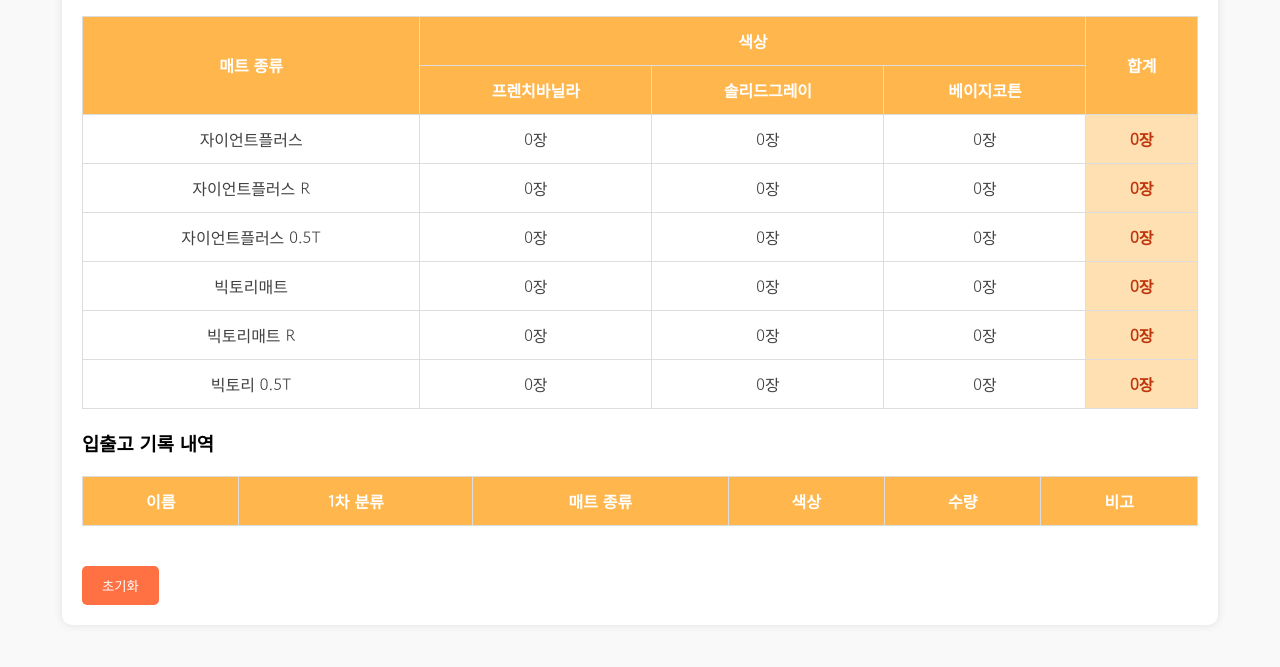
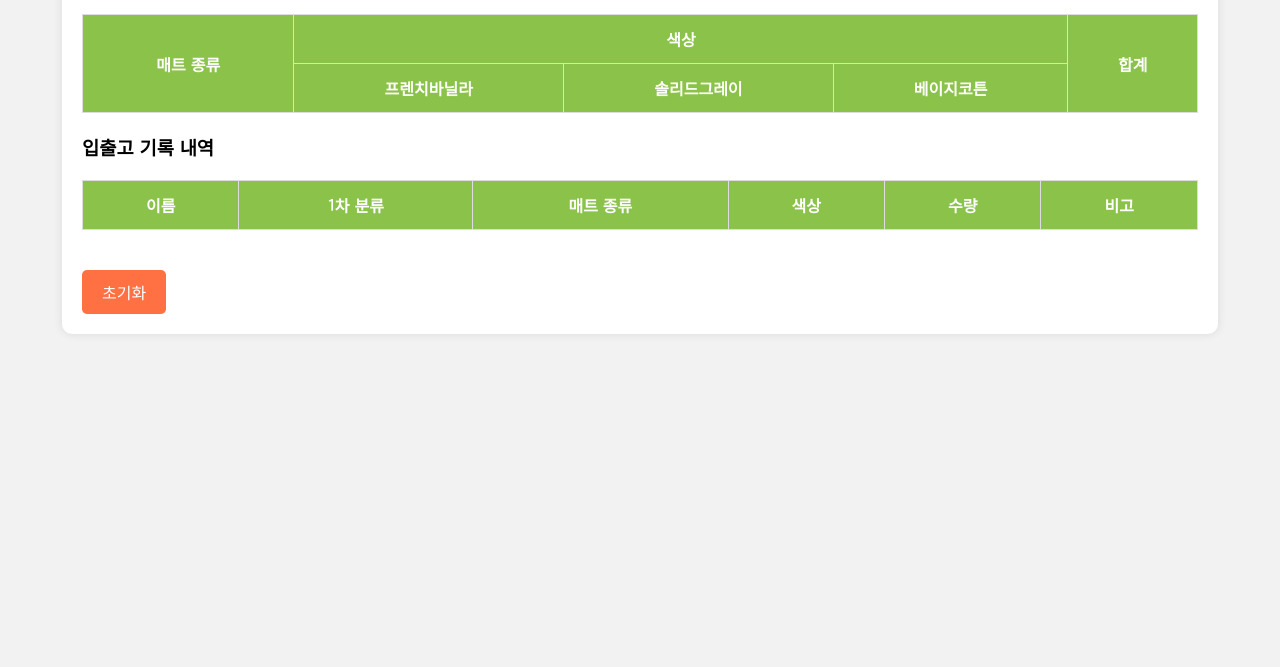
Before and after one commit to yechan97/mat-mn, a plain HTML site: page admin.html in a window 1280 px wide. Shown: the part 133-800 px from the top of the page. Drawn offline with Linux system fonts and the light colour scheme.

Commit message:
Update admin.html

```diff
--- a/admin.html
+++ b/admin.html
@@ -7,7 +7,7 @@
     <style>
         body {
             font-family: 'Gowun Dodum', sans-serif;
-            background-color: #f9f9f9;
+            background-color: #f2f2f2;  /* 전체 배경색을 부드러운 회색으로 변경 */
             margin: 0;
             padding: 20px;
         }
@@ -22,9 +22,10 @@
         h1 {
             text-align: center;
             padding: 10px;
-            background-color: #ffcc80;
-            color: #3e2723;
+            background-color: #6a9fb5;  /* 차분한 파란색 배경 */
+            color: #ffffff;  /* 흰색 텍스트 */
             border-radius: 10px;
+            margin-bottom: 20px;
         }
         table {
             width: 100%;
@@ -35,112 +36,36 @@
             border: 1px solid #ddd;
             padding: 12px;
             text-align: center;
-            color: #424242;
+            color: #333333;  /* 텍스트 색상을 진한 회색으로 설정 */
         }
         th {
-            background-color: #ffb74d;
-            color: white;
+            background-color: #8bc34a;  /* 헤더 배경을 연두색으로 설정 */
+            color: #ffffff;
         }
         .total-cell {
-            background-color: #ffe0b2;
+            background-color: #c5e1a5;  /* 합계 셀은 연한 연두색 배경 */
             font-weight: bold;
-            color: #bf360c;
+            color: #33691e;  /* 진한 녹색 텍스트 */
         }
         button {
             margin-top: 20px;
             padding: 10px 20px;
-            background-color: #ff7043;
+            background-color: #ff7043;  /* 오렌지색 버튼 */
             color: #ffffff;
             border: none;
             border-radius: 5px;
             cursor: pointer;
+            font-size: 16px;
         }
         button:hover {
-            background-color: #d84315;
+            background-color: #e64a19;
+        }
+        .record-table h3 {
+            background-color: #e1bee7;  /* 연한 보라색 배경 */
+            padding: 10px;
+            border-radius: 5px;
         }
     </style>
-    <script>
-        // 매트 종류와 이름 연결을 위한 매핑 설정
-        const matMapping = {
-            "일반": "",
-            "리퍼브": " R",
-            "0.5t": " 0.5T"
-        };
-
-        // 전체 재고 데이터를 관리할 객체
-        let stockData = {
-            "자이언트플러스": { "프렌치바닐라": 0, "솔리드그레이": 0, "베이지코튼": 0 },
-            "자이언트플러스 R": { "프렌치바닐라": 0, "솔리드그레이": 0, "베이지코튼": 0 },
-            "자이언트플러스 0.5T": { "프렌치바닐라": 0, "솔리드그레이": 0, "베이지코튼": 0 },
-            "빅토리매트": { "프렌치바닐라": 0, "솔리드그레이": 0, "베이지코튼": 0 },
-            "빅토리매트 R": { "프렌치바닐라": 0, "솔리드그레이": 0, "베이지코튼": 0 },
-            "빅토리 0.5T": { "프렌치바닐라": 0, "솔리드그레이": 0, "베이지코튼": 0 }
-        };
-
-        document.addEventListener("DOMContentLoaded", () => {
-            loadAdminData();  // 초기 데이터 로드
-            updateStockTable();  // 테이블 업데이트
-        });
-
-        // 관리자 페이지에서 데이터 불러오기
-        function loadAdminData() {
-            const adminEntries = JSON.parse(localStorage.getItem("adminEntries")) || [];
-            const tableBody = document.getElementById("admin-table-body");
-
-            // 테이블에 데이터 추가
-            adminEntries.forEach(entry => {
-                const row = document.createElement("tr");
-                row.innerHTML = `<td>${entry.name}</td><td>${entry.category}</td><td>${getMatName(entry.category, entry.type)}</td><td>${entry.color}</td><td>${entry.quantity}</td><td>${entry.notes}</td>`;
-                tableBody.appendChild(row);
-
-                // 입출고 내역에 따른 수량 업데이트
-                const matName = getMatName(entry.category, entry.type);  // 매트 이름 변환
-                if (entry.notes.includes("입고")) {
-                    stockData[matName][entry.color] += parseInt(entry.quantity);
-                } else if (entry.notes.includes("출고")) {
-                    stockData[matName][entry.color] -= parseInt(entry.quantity);
-                }
-            });
-        }
-
-        // 재고 테이블 업데이트 함수
-        function updateStockTable() {
-            const tableBody = document.getElementById("stock-table-body");
-
-            // 기존 행 모두 삭제
-            tableBody.innerHTML = "";
-
-            // 새로운 행 추가
-            for (const type in stockData) {
-                const colors = stockData[type];
-                const row = document.createElement("tr");
-                let total = 0;
-
-                row.innerHTML = `<td>${type}</td>`;
-                for (const color in colors) {
-                    row.innerHTML += `<td>${colors[color]}장</td>`;
-                    total += colors[color];
-                }
-                row.innerHTML += `<td class="total-cell">${total}장</td>`;
-                tableBody.appendChild(row);
-            }
-        }
-
-        // 매트 이름 변환 함수
-        function getMatName(category, type) {
-            const suffix = matMapping[category] || "";
-            return `${type}${suffix}`;
-        }
-
-        // 재고 초기화 함수
-        function clearData() {
-            if (confirm("정말 데이터를 초기화하시겠습니까?")) {
-                localStorage.removeItem("adminEntries");
-                alert("데이터가 초기화되었습니다.");
-                window.location.reload();
-            }
-        }
-    </script>
 </head>
 <body>
     <div class="container">
@@ -166,7 +91,7 @@
         </table>
 
         <!-- 데이터 기록 내역 -->
-        <h3>입출고 기록 내역</h3>
+        <h3 class="record-table">입출고 기록 내역</h3>
         <table>
             <thead>
                 <tr>
@@ -186,5 +111,9 @@
         <!-- 초기화 버튼 -->
         <button onclick="clearData()">초기화</button>
     </div>
+
+    <script>
+        // 기존 데이터 로드 및 테이블 업데이트는 이전 코드와 동일
+    </script>
 </body>
 </html>
```
